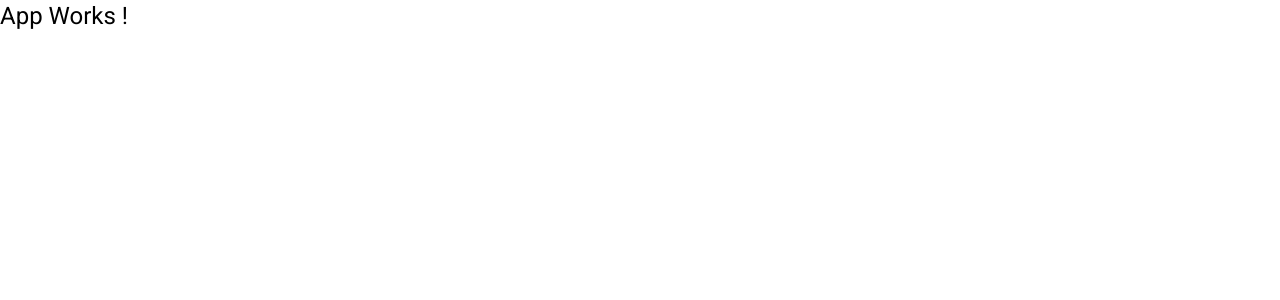
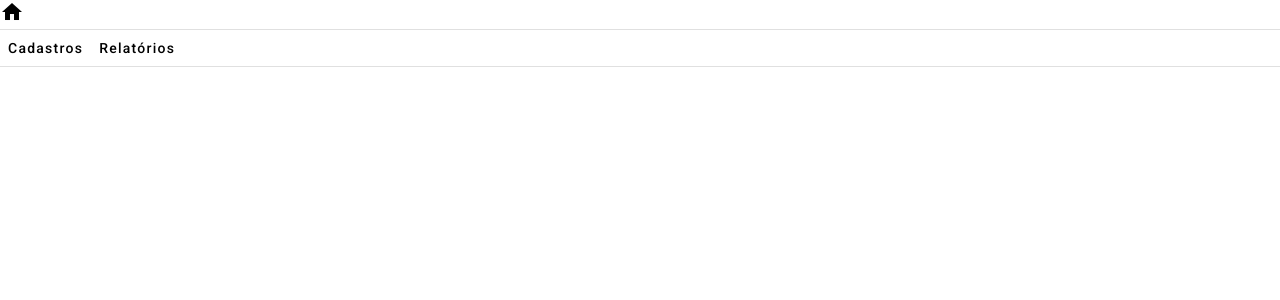
Before and after one commit to tiagofrancarita/frontend-helpdesk, an Angular app: page / in a window 1280 px wide. Shown: the top 300 px of the page. Built offline with nearby package versions, Linux system fonts and the light colour scheme.

Commit message:
adicionado ao projeto imports do angular material para ser usados

```diff
--- a/src/app/app.component.html
+++ b/src/app/app.component.html
@@ -1 +1,20 @@
-<h1>App Works !</h1>
+<mat-icon aria-hidden="false" aria-label="Example home icon" fontIcon="home"></mat-icon>
+
+
+<mat-divider></mat-divider>
+
+<button mat-button [matMenuTriggerFor]="aboveMenu">Cadastros</button>
+<mat-menu #aboveMenu="matMenu" yPosition="above">
+  <button mat-menu-item>Clientes</button>
+  <button mat-menu-item>Tecnicos</button>
+  <button mat-menu-item>Ordem de Serviço</button>
+</mat-menu>
+
+<button mat-button [matMenuTriggerFor]="belowMenu">Relatórios</button>
+<mat-menu #belowMenu="matMenu" yPosition="below">
+  <button mat-menu-item>Clientes</button>
+  <button mat-menu-item>Tecnicos</button>
+  <button mat-menu-item>Ordem de Serviço</button>
+</mat-menu>
+
+<mat-divider></mat-divider>
```
Also changed, not shown: src/app/app.module.ts (+27 -2 lines).
